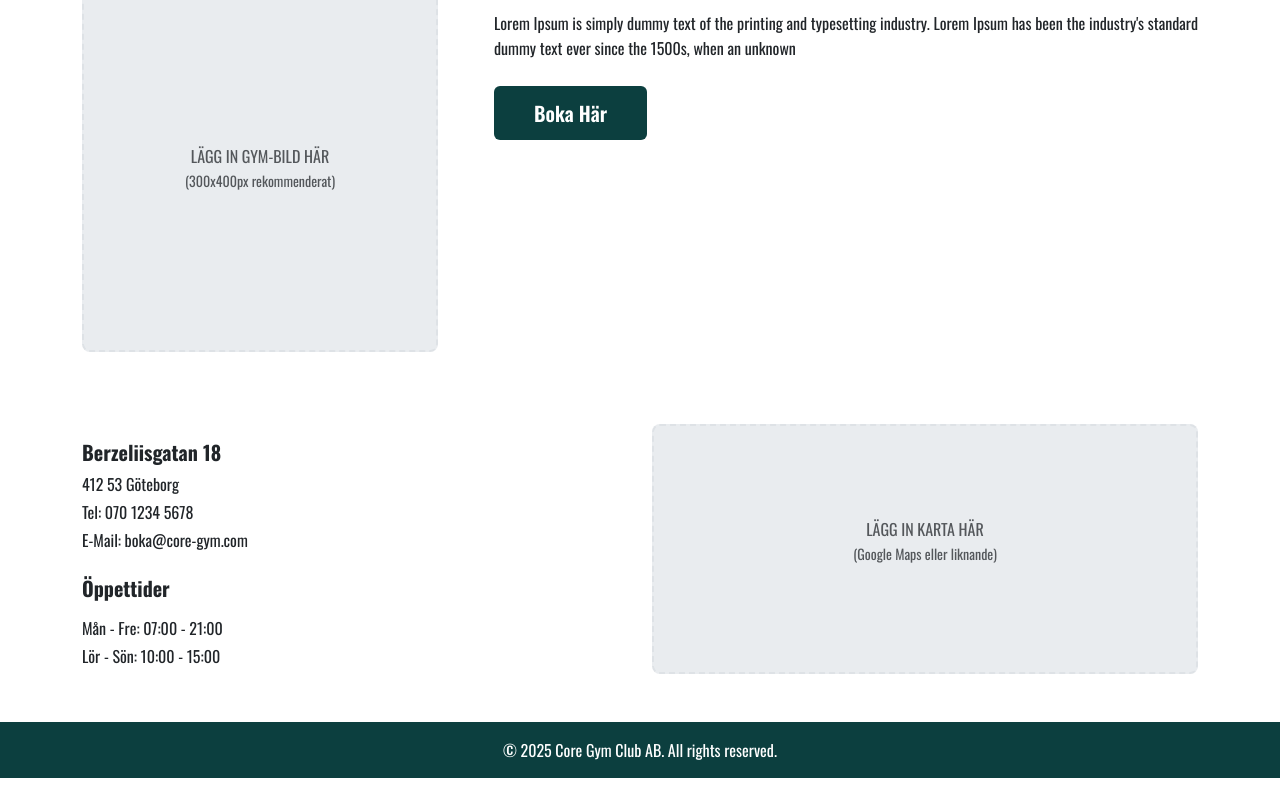
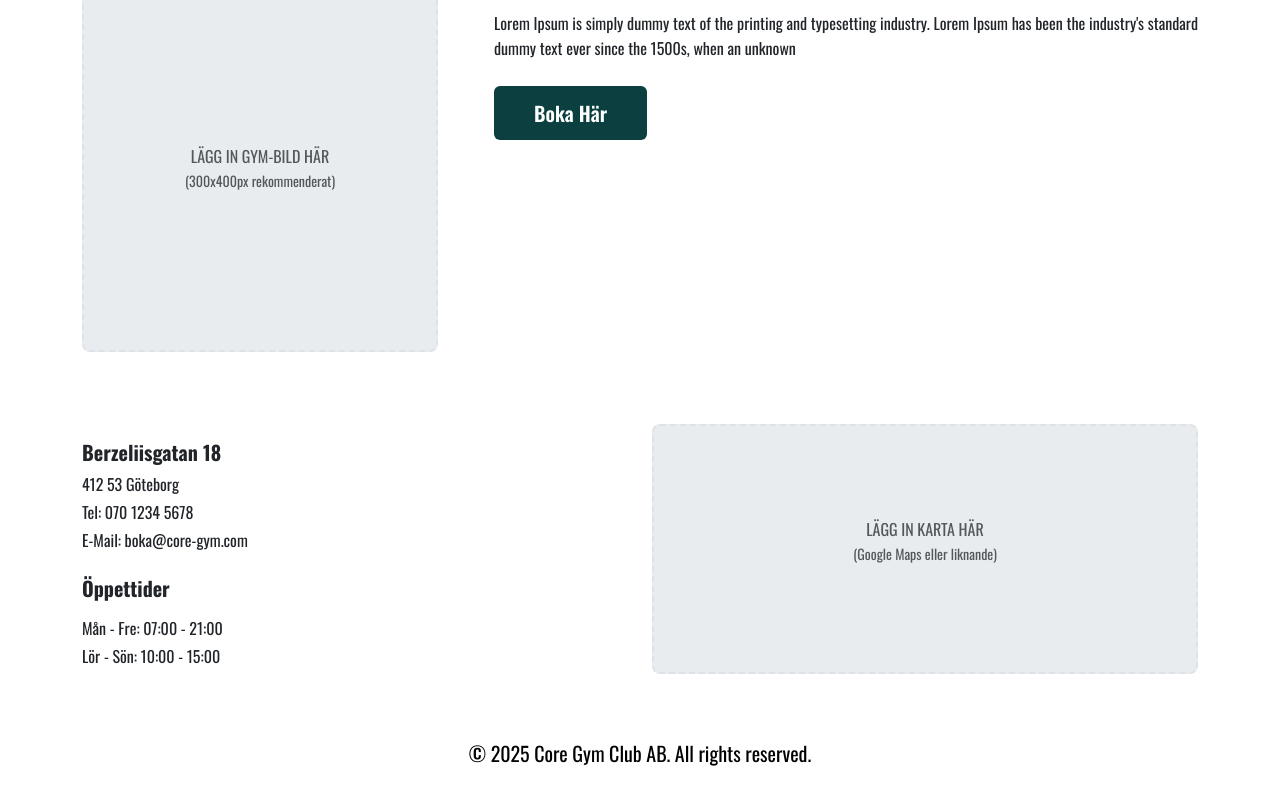
Before and after one commit to EC-Webb-Projekt-Grupp-9/CoreGymUi, a React (Vite) app: page / in a window 1280 px wide. Shown: the part 472-1272 px from the top of the page. Before the commit the page ends 1250 px from the top, so only its background shows below. Built offline with nearby package versions, Linux system fonts and the light colour scheme.

Commit message:
Skapat footer

```diff
--- a/src/App.jsx
+++ b/src/App.jsx
@@ -1,5 +1,6 @@
 import React from 'react';
 import './App.css';
+import Footer from './components/Footer/Footer';
 
 function App() {
     return (
@@ -101,13 +102,13 @@ function App() {
                     </div>
                 </div>
             </section>
-
+                <Footer />
             {/* Footer */}
-            <footer className="footer bg-primary text-white text-center py-3">
+            {/* <footer className="footer bg-primary text-white text-center py-3">
                 <div className="container">
                     <p className="mb-0">© 2025 Core Gym Club AB. All rights reserved.</p>
                 </div>
-            </footer>
+            </footer> */}
         </div>
     );
 }
--- a/src/components/Footer/Footer.jsx
+++ b/src/components/Footer/Footer.jsx
@@ -0,0 +1,11 @@
+import React from 'react'
+
+function Footer() {
+  return (
+    <footer className='footer bg-transparent text-black text-center fs-5 py-3'>
+      <p>© 2025 Core Gym Club AB. All rights reserved.</p>
+    </footer>
+  )
+}
+
+export default Footer
```
